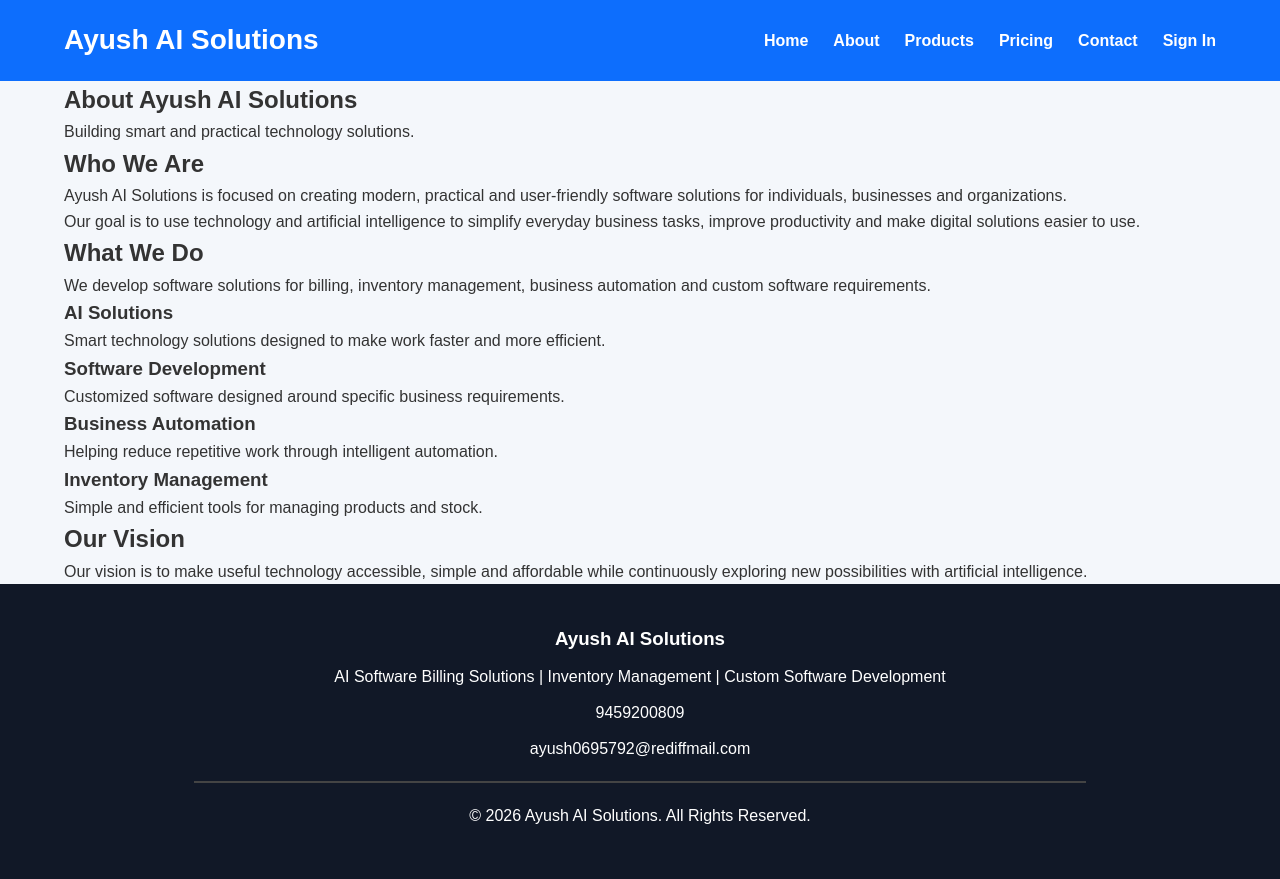
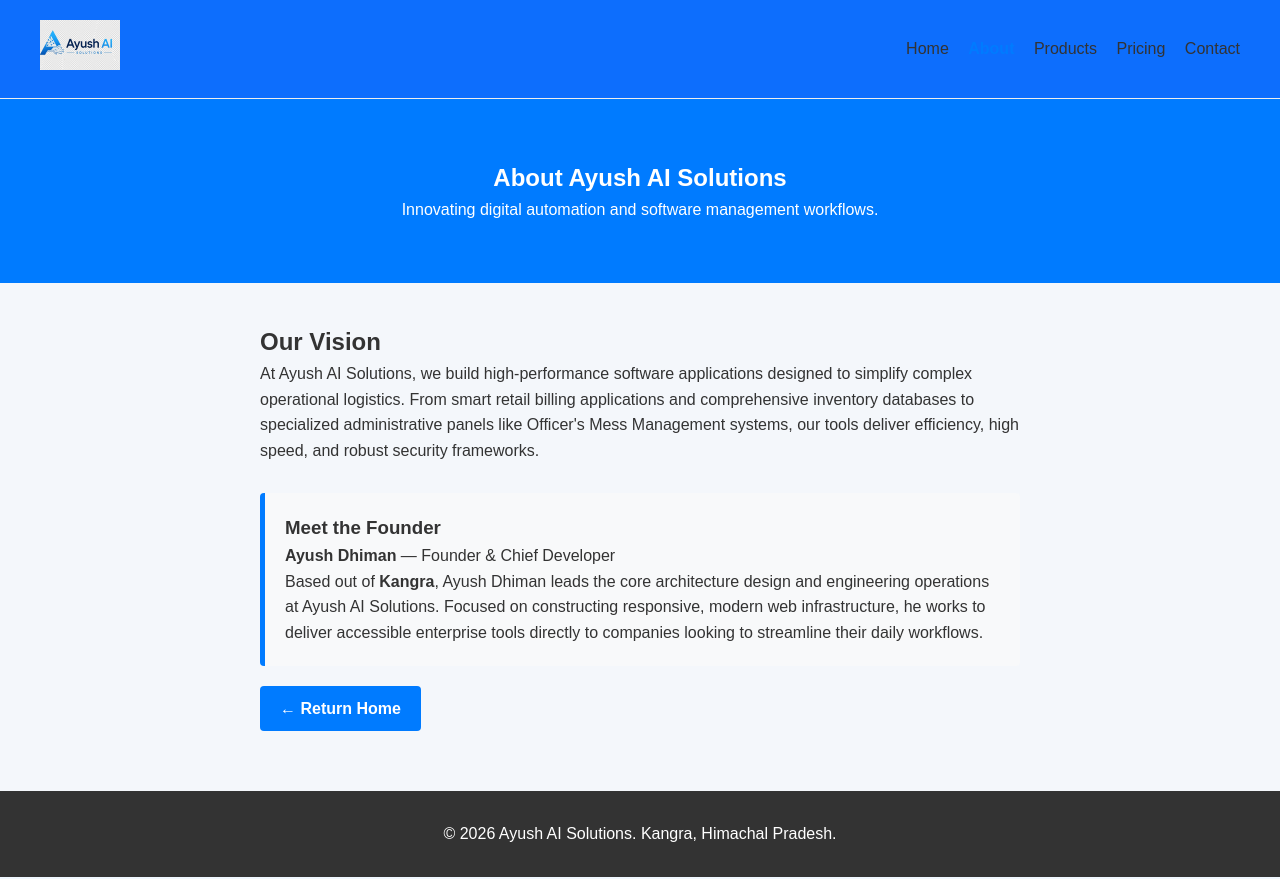
Before and after one commit to Dhimanlab/ayushaisolutions, a Python web app: template backend/templates/about.html in a window 1280 px wide. Run offline with Jinja, Linux system fonts and the light colour scheme; the template is opened without the code that fills it, so the values that code supplies are empty.

Commit message:
Revise About Page Layout and Content
Updated the title and added new sections for better layout and content organization. Enhanced styling for the header and footer.

```diff
--- a/backend/templates/about.html
+++ b/backend/templates/about.html
@@ -3,141 +3,86 @@
 <head>
     <meta charset="UTF-8">
     <meta name="viewport" content="width=device-width, initial-scale=1.0">
-
-    <title>About | Ayush AI Solutions</title>
-
+    <title>About Us | Ayush AI Solutions</title>
     <link rel="stylesheet" href="{{ url_for('static', filename='css/style.css') }}">
+    <style>
+        .about-hero {
+            background-color: #007bff;
+            color: white;
+            text-align: center;
+            padding: 60px 20px;
+        }
+        .about-container {
+            max-width: 800px;
+            margin: 40px auto;
+            padding: 0 20px;
+            font-family: sans-serif;
+            line-height: 1.6;
+            color: #333;
+        }
+        .founder-card {
+            background: #f8f9fa;
+            border-left: 5px solid #007bff;
+            padding: 20px;
+            margin-top: 30px;
+            border-radius: 4px;
+        }
+        .btn-back {
+            display: inline-block;
+            margin-top: 20px;
+            background-color: #007bff;
+            color: white;
+            text-decoration: none;
+            padding: 10px 20px;
+            border-radius: 4px;
+            font-weight: bold;
+        }
+    </style>
 </head>
-
 <body>
 
-<header>
-    <div class="container">
+<header style="padding: 20px; border-bottom: 1px solid #eee;">
+    <div style="max-width: 1200px; margin: 0 auto; display: flex; justify-content: space-between; align-items: center;">
         <div class="logo">
-            <h2>Ayush AI Solutions</h2>
+            <a href="/">
+                <img src="{{ url_for('static', filename='logo.jpeg') }}" alt="Ayush AI Solutions Logo" style="height: 50px;">
+            </a>
         </div>
-
         <nav>
-            <ul>
-                <li><a href="/">Home</a></li>
-                <li><a href="/about">About</a></li>
-                <li><a href="/products">Products</a></li>
-                <li><a href="/pricing">Pricing</a></li>
-                <li><a href="/contact">Contact</a></li>
-                <li><a href="/login">Sign In</a></li>
-            </ul>
+            <a href="/" style="margin-right: 15px; text-decoration: none; color: #333;">Home</a>
+            <a href="/about" style="margin-right: 15px; text-decoration: none; color: #007bff; font-weight: bold;">About</a>
+            <a href="/products" style="margin-right: 15px; text-decoration: none; color: #333;">Products</a>
+            <a href="/pricing" style="margin-right: 15px; text-decoration: none; color: #333;">Pricing</a>
+            <a href="/contact" style="text-decoration: none; color: #333;">Contact</a>
         </nav>
     </div>
 </header>
 
-<main>
-
-    <section class="page-hero">
-        <div class="container">
+<section class="about-hero">
     <h1>About Ayush AI Solutions</h1>
-            <p>Building smart and practical technology solutions.</p>
-        </div>
+    <p>Innovating digital automation and software management workflows.</p>
 </section>
 
-    <section class="about-section">
-        <div class="container">
-
-            <div class="about-content">
-
-                <h2>Who We Are</h2>
-
+<div class="about-container">
+    <h2>Our Vision</h2>
     <p>
-                    Ayush AI Solutions is focused on creating modern,
-                    practical and user-friendly software solutions for
-                    individuals, businesses and organizations.
+        At Ayush AI Solutions, we build high-performance software applications designed to simplify complex operational logistics. From smart retail billing applications and comprehensive inventory databases to specialized administrative panels like Officer's Mess Management systems, our tools deliver efficiency, high speed, and robust security frameworks.
     </p>
 
+    <div class="founder-card">
+        <h3>Meet the Founder</h3>
+        <p><strong>Ayush Dhiman</strong> — Founder & Chief Developer</p>
         <p>
-                    Our goal is to use technology and artificial intelligence
-                    to simplify everyday business tasks, improve productivity
-                    and make digital solutions easier to use.
-                </p>
-
-                <h2>What We Do</h2>
-
-                <p>
-                    We develop software solutions for billing,
-                    inventory management, business automation and
-                    custom software requirements.
-                </p>
-
-                <div class="about-grid">
-
-                    <div class="about-card">
-                        <h3>AI Solutions</h3>
-                        <p>
-                            Smart technology solutions designed to make
-                            work faster and more efficient.
+            Based out of <strong>Kangra</strong>, Ayush Dhiman leads the core architecture design and engineering operations at Ayush AI Solutions. Focused on constructing responsive, modern web infrastructure, he works to deliver accessible enterprise tools directly to companies looking to streamline their daily workflows.
         </p>
     </div>
 
-                    <div class="about-card">
-                        <h3>Software Development</h3>
-                        <p>
-                            Customized software designed around specific
-                            business requirements.
-                        </p>
+    <a href="/" class="btn-back">← Return Home</a>
 </div>
 
-                    <div class="about-card">
-                        <h3>Business Automation</h3>
-                        <p>
-                            Helping reduce repetitive work through
-                            intelligent automation.
-                        </p>
-                    </div><div class="about-card">
-                        <h3>Inventory Management</h3>
-                        <p>
-                            Simple and efficient tools for managing
-                            products and stock.
-                        </p>
-                    </div>
-
-                </div>
-
-                <h2>Our Vision</h2>
-
-                <p>
-                    Our vision is to make useful technology accessible,
-                    simple and affordable while continuously exploring
-                    new possibilities with artificial intelligence.
-                </p>
-
-            </div>
-
-        </div>
-    </section>
-
-</main>
-
-<footer>
-    <div class="container">
-
-        <h3>Ayush AI Solutions</h3>
-
-        <p>
-            AI Software Billing Solutions |
-            Inventory Management |
-            Custom Software Development
-        </p>
-
-        <p>9459200809</p>
-
-        <p>ayush0695792@rediffmail.com</p>
-
-        <hr>
-
-        <p>© 2026 Ayush AI Solutions. All Rights Reserved.</p>
-
-    </div>
+<footer style="text-align: center; padding: 20px; background: #333; color: white; margin-top: 60px; font-family: sans-serif;">
+    <p>© 2026 Ayush AI Solutions. Kangra, Himachal Pradesh.</p>
 </footer>
-
-<script src="{{ url_for('static', filename='js/script.js') }}"></script>
 
 </body>
 </html>
```
Lines whose indentation alone changed are shown as unchanged.
